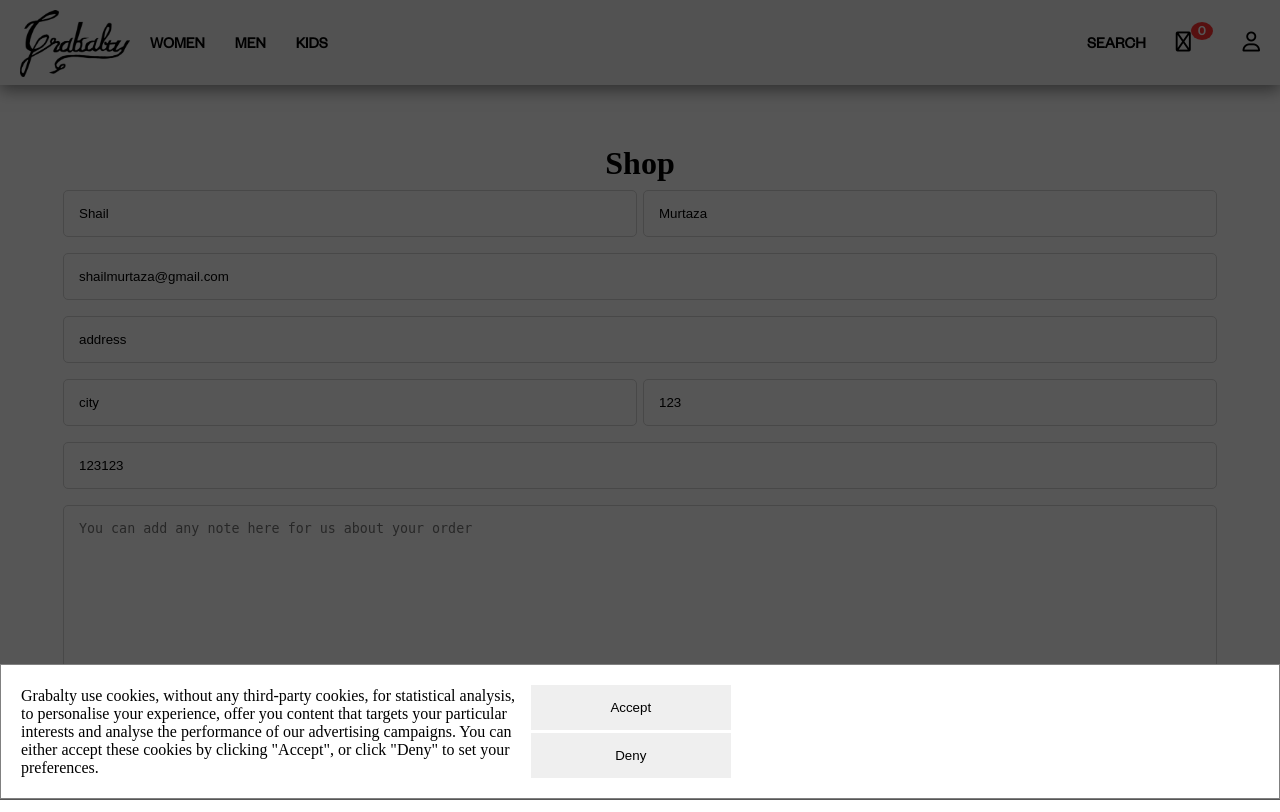
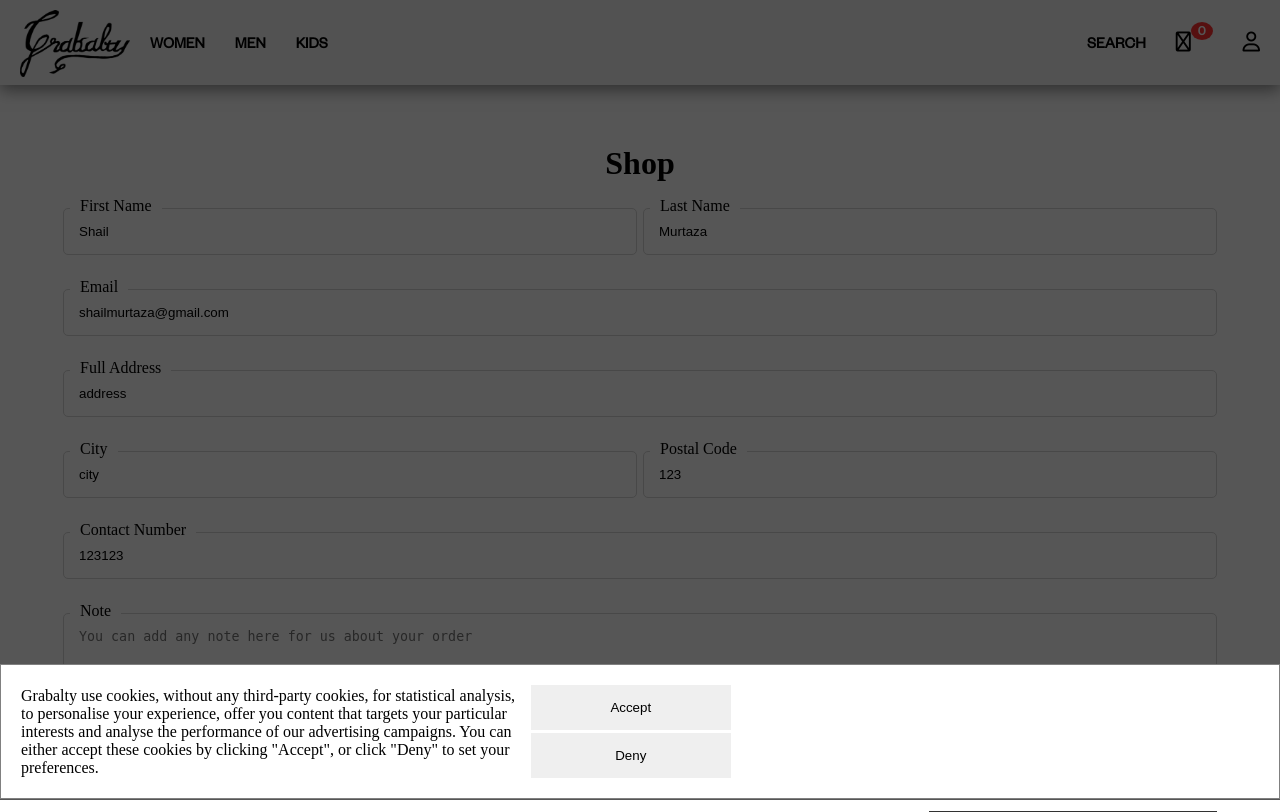
Before and after one commit to ShailMahan012/E-commerce-Fasion-WebApp, a Flask app: page /checkout in a window 1280 px wide. Shown: the top 812 px of the page. Run offline with Flask 3, Linux system fonts and the light colour scheme; a user stored in the database is signed in; data comes from the database, SQL or seed files in the repository; both versions use the stored data as it was after the commit; some libraries are stand-ins or nearby versions.

Commit message:
Checkout User Information: Added label for each input

```diff
--- a/project/static/css/checkout.css
+++ b/project/static/css/checkout.css
@@ -53,7 +53,14 @@ a {
     border: none;
     border-radius: 2%;
 }
-
+.input-label {
+    background-color: white;
+    position: relative;
+    width: fit-content;
+    top: 15px;
+    left: 10px;
+    padding: 0px 10px;
+}
 
 @media screen and (max-width: 660px) {
     #form .input-row {
--- a/project/templates/checkout.html
+++ b/project/templates/checkout.html
@@ -10,24 +10,25 @@
 </div>
 <div id="form">
     <div class="row input-row">
-        <div class="column"><input class="form-input" type="text" name="f_name" id="f_name" placeholder="First Name" value="{{user.f_name}}" required></div>
-        <div class="column"><input class="form-input" type="text" name="l_name" id="l_name" placeholder="Last Name" value="{{user.l_name}}"></div>
+        <div class="column"><label class="input-label">First Name</label><input class="form-input" type="text" name="f_name" id="f_name" placeholder="First Name" value="{{user.f_name}}" required></div>
+        <div class="column"><label class="input-label">Last Name</label><input class="form-input" type="text" name="l_name" id="l_name" placeholder="Last Name" value="{{user.l_name}}"></div>
     </div>
     <div class="row input-row">
-        <div class="column"><input class="form-input" type="email" name="email" id="email" placeholder="Email Address" value="{{user.email}}" required></div>
+        <div class="column"><label class="input-label">Email</label><input class="form-input" type="email" name="email" id="email" placeholder="Email Address" value="{{user.email}}" required></div>
     </div>
     <div class="row input-row">
-        <div class="column"><input class="form-input" type="text" name="address" id="address" placeholder="Full Address" value="{{user.address}}" required></div>
+        <div class="column"><label class="input-label">Full Address</label><input class="form-input" type="text" name="address" id="address" placeholder="Full Address" value="{{user.address}}" required></div>
     </div>
     <div class="row input-row">
-        <div class="column"><input class="form-input" type="text" name="city" id="city" placeholder="City" value="{{user.city}}" required></div>
-        <div class="column"><input class="form-input" type="text" name="postal_code" id="postal_code" placeholder="Postal Code" value="{{user.postal_code}}" required></div>
+        <div class="column"><label class="input-label">City</label><input class="form-input" type="text" name="city" id="city" placeholder="City" value="{{user.city}}" required></div>
+        <div class="column"><label class="input-label">Postal Code</label><input class="form-input" type="text" name="postal_code" id="postal_code" placeholder="Postal Code" value="{{user.postal_code}}" required></div>
     </div>
     <div class="row input-row">
-        <div class="column"><input class="form-input" type="text" name="phone" id="phone" placeholder="Phone" value="{{user.phone}}" required></div>
+        <div class="column"><label class="input-label">Contact Number</label><input class="form-input" type="text" name="phone" id="phone" placeholder="Contact Number" value="{{user.phone}}" required></div>
     </div>
     <div class="row">
         <div class="column">
+            <label class="input-label">Note</label>
             <textarea class="form-input" name="note" id="note" cols="30" rows="10" placeholder="You can add any note here for us about your order"></textarea>
         </div>
     </div>
```
Also changed, not shown: project/static/css/login.css (+8 -0 lines), project/templates/user/user.html (+7 -7 lines), instance/database.db.
